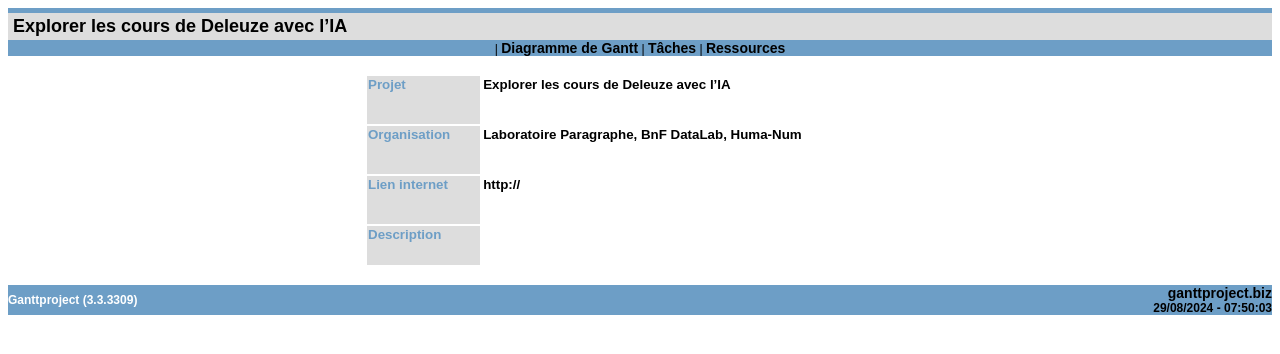
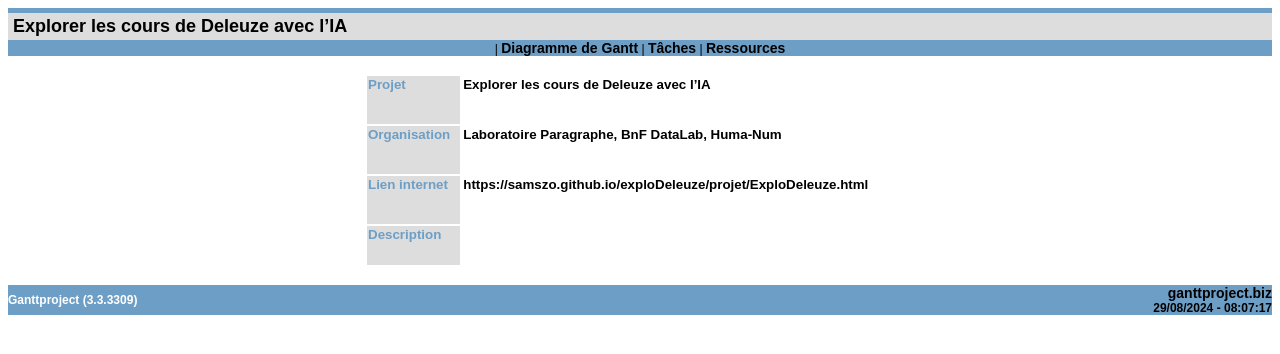
Before and after one commit to samszo/exploDeleuze, a plain HTML site: page projet/ExploDeleuze.html in a window 1280 px wide. Drawn offline with Linux system fonts and the light colour scheme.

Commit message:
correction gantt

```diff
--- a/projet/ExploDeleuze.html
+++ b/projet/ExploDeleuze.html
@@ -132,8 +132,8 @@ div.page_links {
                 <tr>
                     <td valign="top" bgcolor="#dddddd">
                         <h5>Lien internet</h5>
-                    </td><td valign="top"><a href="http://">
-                            <h6>http://</h6>
+                    </td><td valign="top"><a href="https://samszo.github.io/exploDeleuze/projet/ExploDeleuze.html">
+                            <h6>https://samszo.github.io/exploDeleuze/projet/ExploDeleuze.html</h6>
                         </a></td>
                 </tr>
                 <tr>
@@ -152,7 +152,7 @@ div.page_links {
             <tr>
                 <td bgcolor="#6d9ec6" width="50%"><font color="#FFFFFF"><b>Ganttproject (3.3.3309)</b></font></td><td bgcolor="#6d9ec6" width="50%" align="right"><b><a href="http://ganttproject.biz">ganttproject.biz</a></b>
                     <br>
-                    <b>29/08/2024 - 07:50:03</b></td>
+                    <b>29/08/2024 - 08:07:17</b></td>
             </tr>
         </table>
     </body>
```
Also changed, not shown: projet/ExploDeleuze-chart.html (+1 -1 lines), projet/ExploDeleuze-resources.html (+1 -1 lines), projet/ExploDeleuze-tasks.html (+1 -1 lines), projet/ExploDeleuze.png, projet/ExploDeleuze.res.png, 1 other file.
